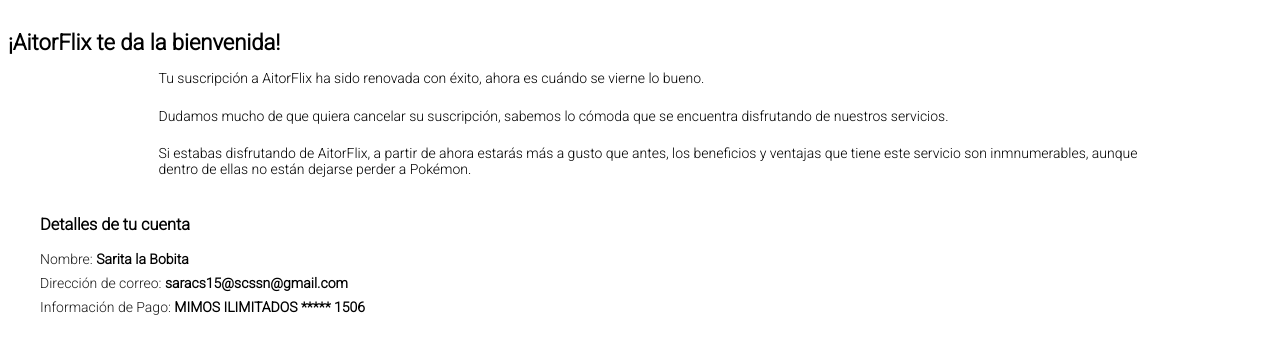
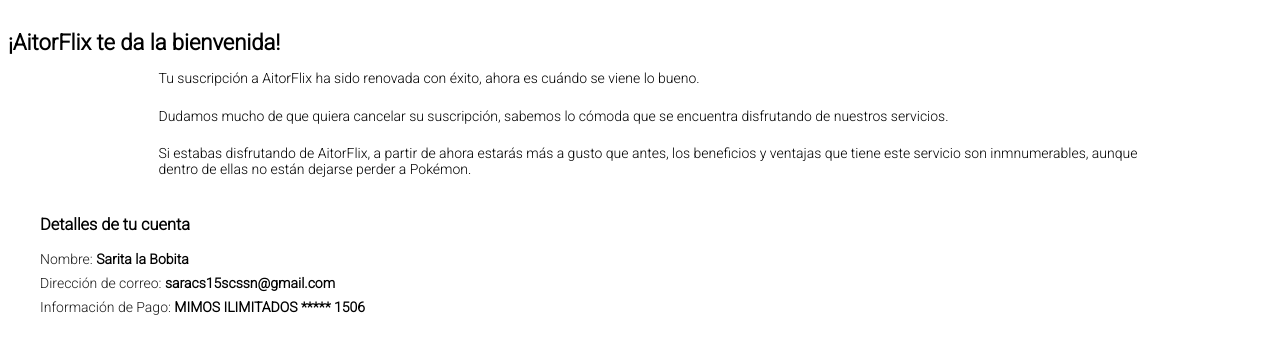
Before and after one commit to Sstark97/fulcrum-n, a React (Create React App) app: page /confirmado in a window 1280 px wide. Shown: the part 128-467 px from the top of the page. Built offline with nearby package versions, Linux system fonts and the light colour scheme.

Commit message:
Fix some typos

```diff
--- a/src/pages/ConfirmSucription.jsx
+++ b/src/pages/ConfirmSucription.jsx
@@ -20,7 +20,7 @@
     <div>
       <p>
         Tu suscripción a AitorFlix ha sido renovada con éxito, ahora es cuándo
-        se vierne lo bueno.
+        se viene lo bueno.
       </p>
       <p>
         Dudamos mucho de que quiera cancelar su suscripción, sabemos lo cómoda
@@ -43,7 +43,7 @@
 
       <p>
         <span className="left">Dirección de correo: </span>
-        <span className="rigth">saracs15@scssn@gmail.com</span>
+        <span className="rigth">saracs15scssn@gmail.com</span>
       </p>
 
       <p>
```
